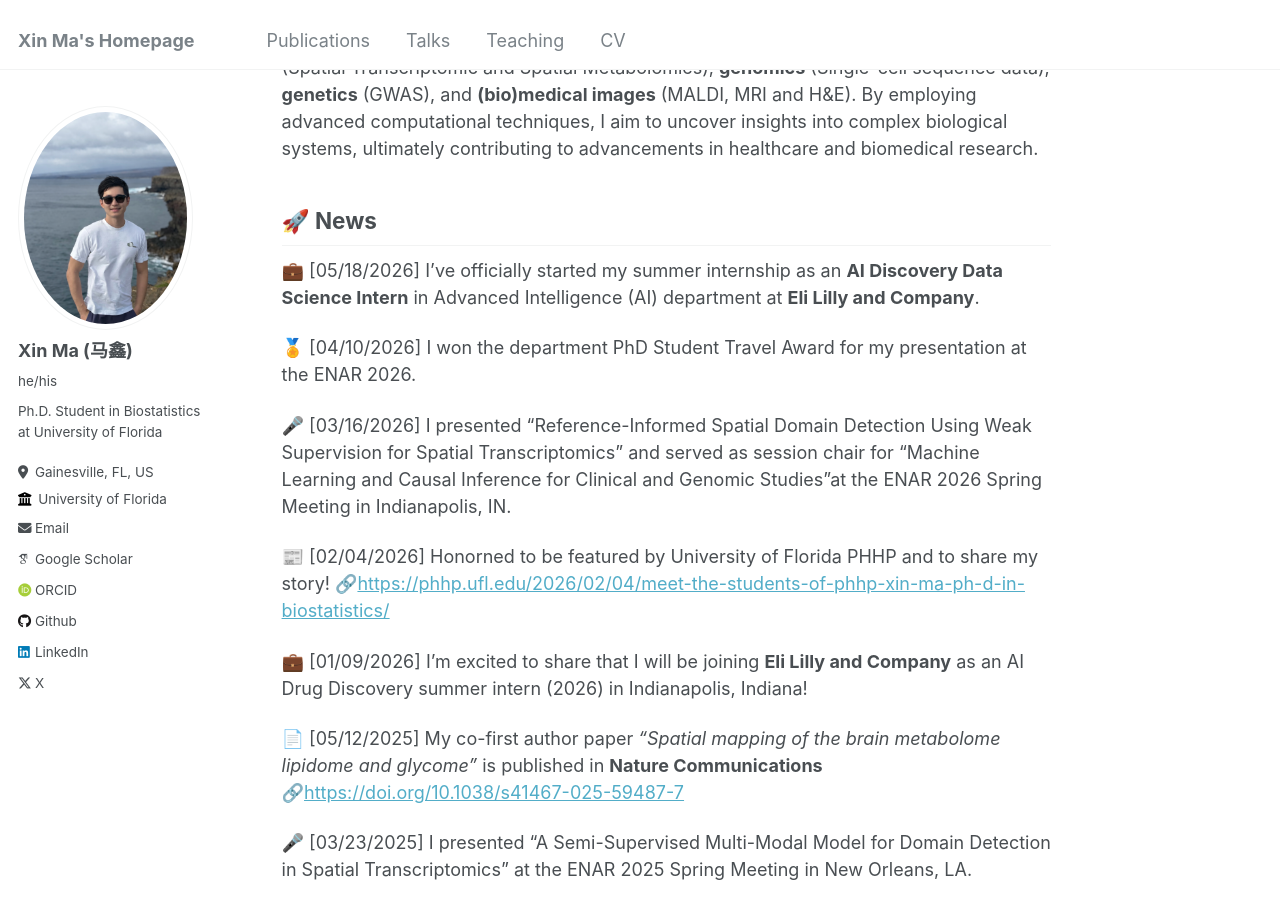
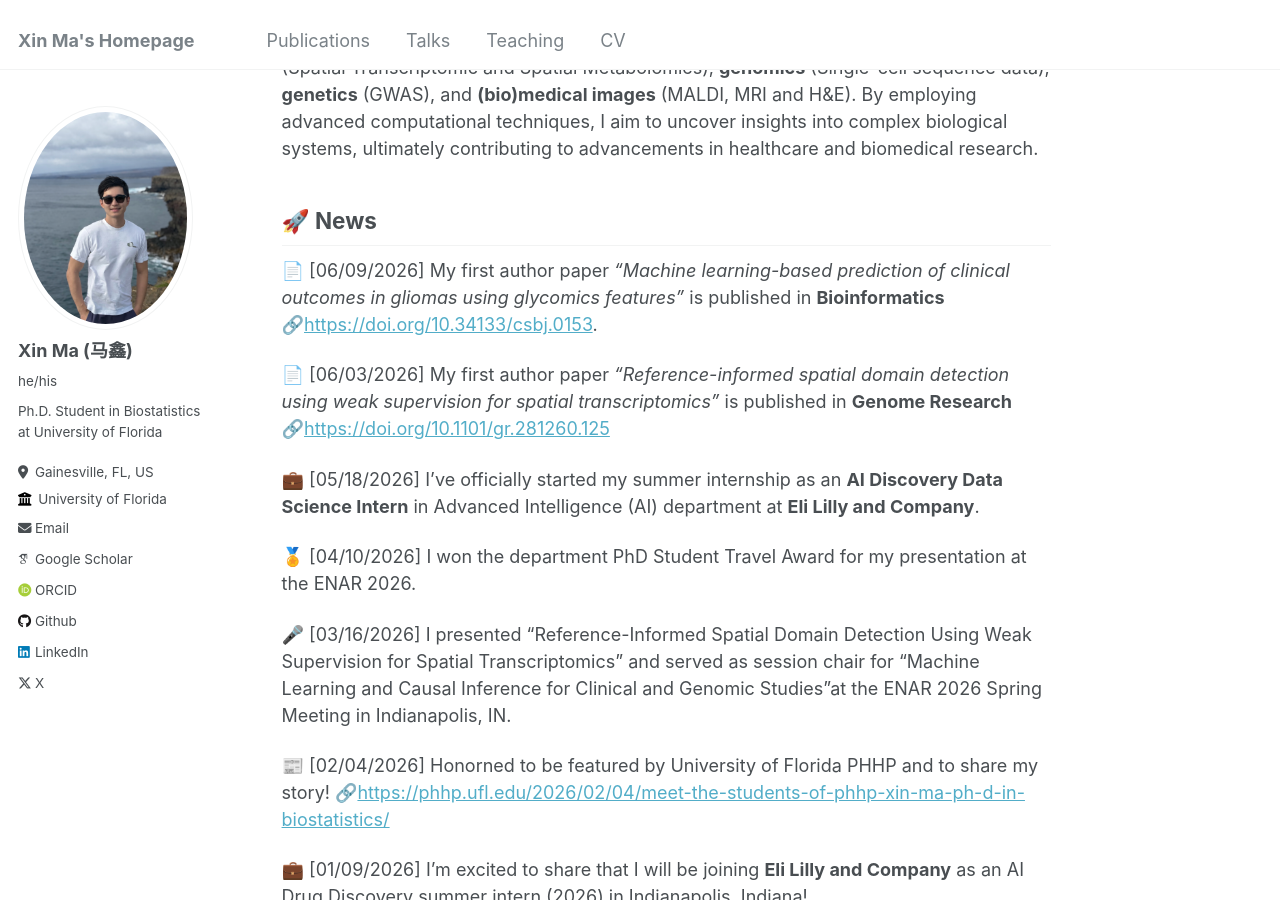
Before and after one commit to XinBiostats/xinbiostats.github.io, a Jekyll site: the page built from _pages/about.md, in a window 1280 px wide and 900 px high, scrolled down 361 px. Built offline with Jekyll 4.4.1, drawn with Linux system fonts in a browser that asks for light colours; some web fonts are replaced.

Commit message:
Update about.md

```diff
--- a/_pages/about.md
+++ b/_pages/about.md
@@ -13,6 +13,10 @@ My research interests revolve around leveraging statistical learning and deep le
 
 🚀  News
 ------
+📄 [06/09/2026] My first author paper _"Machine learning-based prediction of clinical outcomes in gliomas using glycomics features"_ is published in **Bioinformatics** 🔗<https://doi.org/10.34133/csbj.0153>.
+
+📄 [06/03/2026] My first author paper _"Reference-informed spatial domain detection using weak supervision for spatial transcriptomics"_ is published in **Genome Research** 🔗<https://doi.org/10.1101/gr.281260.125>
+
 💼 [05/18/2026] I've officially started my summer internship as an **AI Discovery Data Science Intern** in Advanced Intelligence (AI) department at **Eli Lilly and Company**.
 
 🏅 [04/10/2026] I won the department PhD Student Travel Award for my presentation at the ENAR 2026.
```
